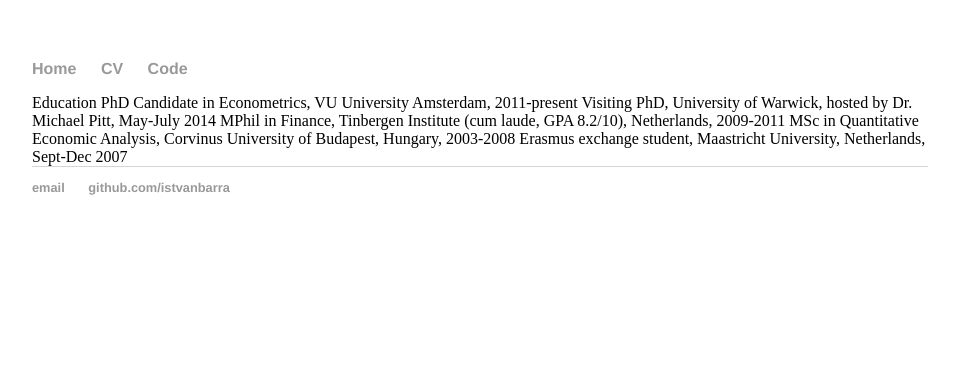
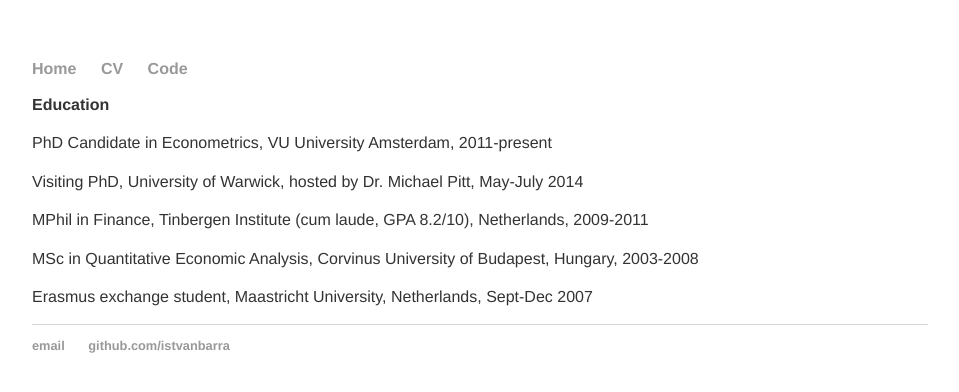
Before and after one commit to istvanbarra/istvanbarra.github.io, a Jekyll site: the page built from cv/index.html, in a window 1280 px wide. Shown: the top 392 px of the page, without its empty margins (160-1119 px from the left). Built offline with Jekyll 4.4.1, drawn with Linux system fonts in a browser that asks for light colours.

```diff
--- a/cv/index.html
+++ b/cv/index.html
@@ -3,11 +3,11 @@ layout: default
 title: István Barra CV
 ---
 <div class="blurb">
-	Education
+	<p><b>Education</b></p>
 
-	PhD Candidate in Econometrics, VU University Amsterdam, 2011-present
-	Visiting PhD, University of Warwick, hosted by Dr. Michael Pitt, May-July 2014
-	MPhil in Finance, Tinbergen Institute (cum laude, GPA 8.2/10), Netherlands, 2009-2011
-	MSc in Quantitative Economic Analysis, Corvinus University of Budapest, Hungary, 2003-2008
-	Erasmus exchange student, Maastricht University, Netherlands, Sept-Dec 2007
+	<p>PhD Candidate in Econometrics, VU University Amsterdam, 2011-present </p>
+	<p>Visiting PhD, University of Warwick, hosted by Dr. Michael Pitt, May-July 2014 </p>
+	<p>MPhil in Finance, Tinbergen Institute (cum laude, GPA 8.2/10), Netherlands, 2009-2011 </p>
+	<p>MSc in Quantitative Economic Analysis, Corvinus University of Budapest, Hungary, 2003-2008 </p>
+	<p>Erasmus exchange student, Maastricht University, Netherlands, Sept-Dec 2007 </p>
 </div><!-- /.blurb -->
```
